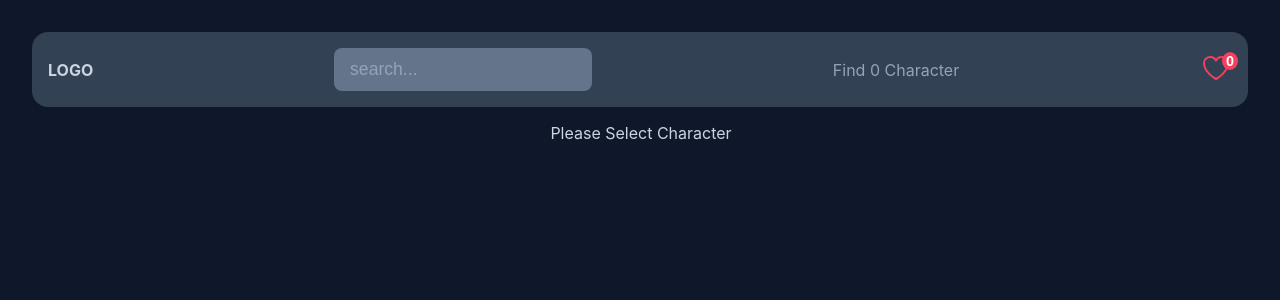
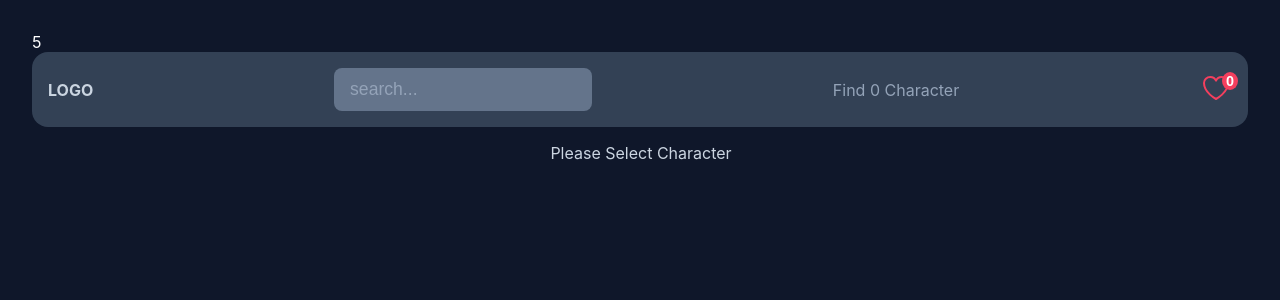
Before and after one commit to Aadeleslami/RickAndMorty, a React (Vite) app: page / in a window 1280 px wide. Shown: the top 300 px of the page. Built offline with nearby package versions, Linux system fonts and the light colour scheme.

Commit message:
clean up data fetching

```diff
--- a/src/App.jsx
+++ b/src/App.jsx
@@ -12,18 +12,24 @@ function App() {
   const [isLoading, setIsLoading] = useState(false);
   const [query, setQuery] = useState("");
   const [selectedId, setSelectedId] = useState(null);
-  const [favorite , setFavorite] =useState([])
+  const [favorite, setFavorite] = useState([]);
+  const [count, setCount] = useState(0);
   useEffect(() => {
+    const controller = new AbortController();
+    const signal = controller.signal;
     async function fetchData() {
       try {
         setIsLoading(true);
         const { data } = await axios.get(
-          `https://rickandmortyapi.com/api/character?name=${query}`
+          `https://rickandmortyapi.com/api/character?name=${query}`,
+          { signal }
         );
         setCharacter(data.results.slice(0, 5));
       } catch (err) {
-        setCharacter([]);
-        toast.error(err.response.data.error);
+        if (!axios.Cancel()) {
+          setCharacter([]);
+          toast.error(err.response.data.error);
+        }
       } finally {
         setIsLoading(false);
       }
@@ -33,18 +39,29 @@ function App() {
       return;
     }
     fetchData();
+    return () => {
+      controller.abort();
+    };
   }, [query]);
+
+  useEffect(() => {
+    const interval = setInterval(() => setCount((c) => c + 1), 1000);
+    return () => {
+      clearInterval(interval);
+    };
+  }, [count]);
   const handleSelectedCharacter = (id) => {
     setSelectedId((prevId) => (prevId === id ? null : id));
   };
-  const handleAddToFavorite = (char)=>{
-    setFavorite(prevFav => [...prevFav,char])
-  }
-  const isAddedToFavorite = favorite.map(fav => fav.id).includes(selectedId)
-console.log(favorite);
+  const handleAddToFavorite = (char) => {
+    setFavorite((prevFav) => [...prevFav, char]);
+  };
+  const isAddedToFavorite = favorite.map((fav) => fav.id).includes(selectedId);
+  console.log(favorite);
 
   return (
     <div className="app">
+      <div style={{ color: "#ffff" }}>{count}</div>
       <Toaster />
       <Navbar>
         <Search query={query} setQuery={setQuery} />
@@ -57,11 +74,12 @@ console.log(favorite);
           characters={character}
           isLoading={isLoading}
           onSelectedCharacter={handleSelectedCharacter}
-
         />
-        <CharacterDetails selectedId={selectedId}
-        onAddToFavorite={handleAddToFavorite}
-        isAddedToFavorite={isAddedToFavorite}/>
+        <CharacterDetails
+          selectedId={selectedId}
+          onAddToFavorite={handleAddToFavorite}
+          isAddedToFavorite={isAddedToFavorite}
+        />
       </Main>
     </div>
   );
--- a/src/components/CharacterList.jsx
+++ b/src/components/CharacterList.jsx
@@ -2,12 +2,22 @@ import { EyeIcon, EyeSlashIcon } from "@heroicons/react/24/outline";
 import { allCharacters } from "../../data/data";
 import { useState } from "react";
 import SkeletonLoader from "./SkeletonLoader";
-function CharacterList({characters , isLoading ,onSelectedCharacter,selectedId}) {
-if(isLoading) return <SkeletonLoader />
+function CharacterList({
+  characters,
+  isLoading,
+  onSelectedCharacter,
+  selectedId,
+}) {
+  if (isLoading) return <SkeletonLoader />;
   return (
     <div className="characters-list">
       {characters.map((item) => (
-        <Character key={item.id} item={item} onSelectedCharacter={onSelectedCharacter} selectedId={selectedId} />
+        <Character
+          key={item.id}
+          item={item}
+          onSelectedCharacter={onSelectedCharacter}
+          selectedId={selectedId}
+        />
       ))}
     </div>
   );
@@ -15,15 +25,15 @@ if(isLoading) return <SkeletonLoader />
 
 export default CharacterList;
 
-function Character({ item,onSelectedCharacter,selectedId }) {
+function Character({ item, onSelectedCharacter, selectedId }) {
   return (
     <div className="list__item">
       <img src={item.image} alt={item.name} />
       <CharacterName item={item} />
-      <CharacterInfo item={item}/>
+      <CharacterInfo item={item} />
 
       <button className="icon red" onClick={() => onSelectedCharacter(item.id)}>
-       {selectedId === item.id ? <EyeSlashIcon/>: <EyeIcon />}
+        {selectedId === item.id ? <EyeSlashIcon /> : <EyeIcon />}
       </button>
     </div>
   );
```
